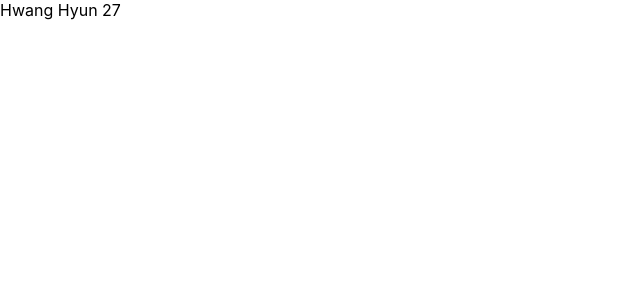
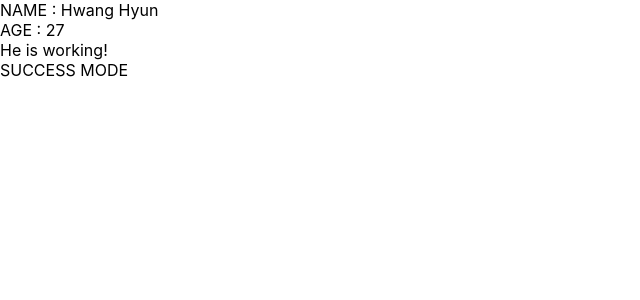
Before and after one commit to hyun940630/react-study, a React (Create React App) app: page / in a window 1280 px wide. Shown: the top 300 px of the page, without its empty margins (0-640 px from the left). Built offline with nearby package versions, Linux system fonts and the light colour scheme.

Commit message:
useContext - 파일분리해서 Children에게 넘겨주기

```diff
--- a/src/App.js
+++ b/src/App.js
@@ -1,21 +1,20 @@
-import React, { createContext, useContext } from "react";
+import React, { createContext } from "react";
 
-const TestContext1 = createContext();
-const Testcontext2 = createContext();
+import CareerWrapper from "./CareerWrapper";
 
-const UseContextExample = () => {
-  const name = useContext(TestContext1);
-  const age = useContext(Testcontext2);
-  return <div>{name + " " + age}</div>;
-};
+// Context 생성
+export const UserContext = createContext();
 
 function App() {
+  const user = {
+    name: "Hwang Hyun",
+    age: 27,
+  };
+
   return (
-    <TestContext1.Provider value="Hwang Hyun">
-      <Testcontext2.Provider value="27">
-        <UseContextExample />
-      </Testcontext2.Provider>
-    </TestContext1.Provider>
+    <UserContext.Provider value={user}>
+      <CareerWrapper />
+    </UserContext.Provider>
   );
 }
 
--- /dev/null
+++ b/src/CareerWrapper.jsx
@@ -0,0 +1,20 @@
+import React, { createContext } from "react";
+
+import ChildrenWrapper from "./ChildrenWrapper";
+
+export const CareerContext = createContext();
+
+const CareerWrapper = () => {
+  const career = {
+    isWorking: true,
+    company: "SUCCESS MODE",
+  };
+
+  return (
+    <CareerContext.Provider value={career}>
+      <ChildrenWrapper />
+    </CareerContext.Provider>
+  );
+};
+
+export default CareerWrapper;
--- /dev/null
+++ b/src/ChildrenWrapper.jsx
@@ -0,0 +1,20 @@
+import React, { useContext } from "react";
+
+import { CareerContext } from "./CareerWrapper";
+import { UserContext } from "./App";
+
+const ChildrenWrapper = () => {
+  const user = useContext(UserContext);
+  const career = useContext(CareerContext);
+
+  return (
+    <div>
+      <div>NAME : {user.name}</div>
+      <div>AGE : {user.age}</div>
+      <div>{career.isWorking ? "He is working!" : "He is Not working!"}</div>
+      <div>{career.company}</div>
+    </div>
+  );
+};
+
+export default ChildrenWrapper;
```
